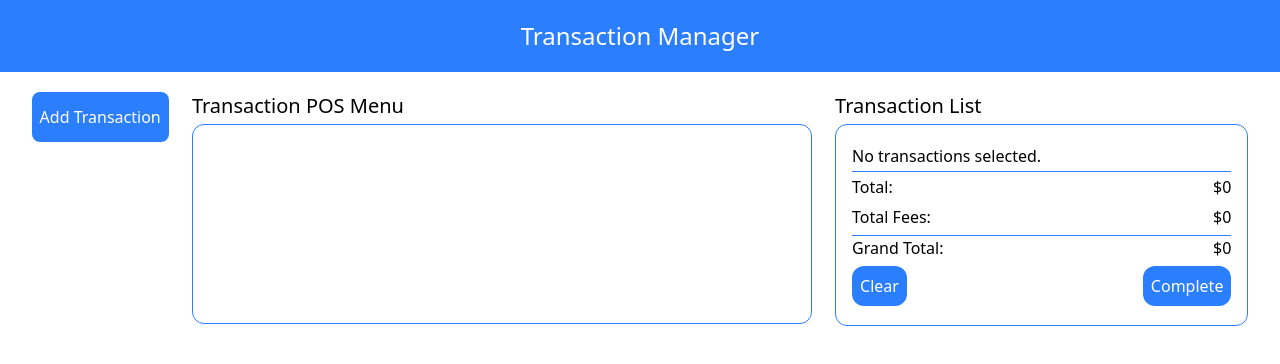
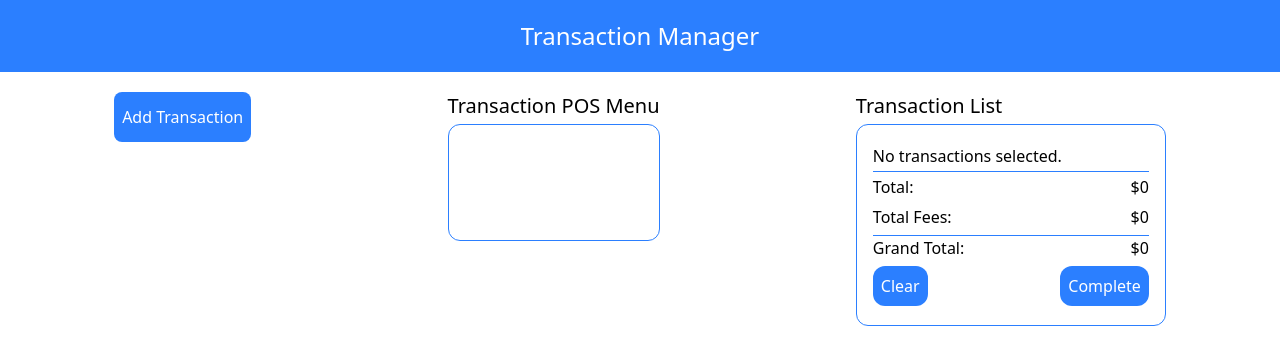
Before and after one commit to danad1821/Transaction-App, a React (Vite) app: page / in a window 1280 px wide. Shown: the top 364 px of the page. Built offline with nearby package versions, Linux system fonts and the light colour scheme.

Commit message:
minor style fixes

```diff
--- a/src/App.jsx
+++ b/src/App.jsx
@@ -35,7 +35,7 @@ function App() {
   return (
     <>
       <Header/>
-      <div className="m-5 flex justify-around">
+      <div className="m-5 flex justify-around flex-wrap gap-2">
         <AddTransactionButton addToAllTransactions={addToAllTransactions} />
         <POSMenu allTransactions={allTransactions} selectTransaction={selectTransaction} />
         <TransactionList selectedTransactions={selectedTransactions} clearSelectedTransactions={clearSelectedTransactions} />
--- a/src/components/POSMenu.jsx
+++ b/src/components/POSMenu.jsx
@@ -1,15 +1,17 @@
 export default function POSMenu({ allTransactions, selectTransaction }) {
   return (
-    <div className="w-1/2 h-100">
+    <div className="w-lg-1/2 ">
         <h2 className="text-xl mb-1">Transaction POS Menu</h2>
-        <ul className="border border-blue-500 min-w-1/3 min-h-1/2 rounded-xl list-none flex p-2">
+        <ul className="border border-blue-500 min-w-1/3 min-h-1/2 rounded-xl list-none flex p-2 flex-wrap">
           {allTransactions.map((t, index) => (
             <li
               key={index}
-              className="m-2 border border-gray rounded-xl p-5 cursor-pointer h-1/2"
+              className="m-2 border border-gray rounded-xl p-5 cursor-pointer h-1/2 flex flex-col w-[180px]"
               onClick={()=>selectTransaction(t)}
             >
-              {t.name}
+              <span>{t.name}</span>
+              <span>Amount: ${t.amount}</span>
+              <span>Fees: ${t.fees}</span>
             </li>
           ))}
         </ul>
--- a/src/components/TransactionList.jsx
+++ b/src/components/TransactionList.jsx
@@ -13,7 +13,7 @@ export default function TransactionList({
 
   return (
     <>
-      <div className="w-1/3">
+      <div className="min-w-[310px]">
         <h2 className="text-xl mb-1">Transaction List</h2>
         <div className="border border-blue-500 p-4 rounded-xl">
           <ul className="flex flex-col">
```
